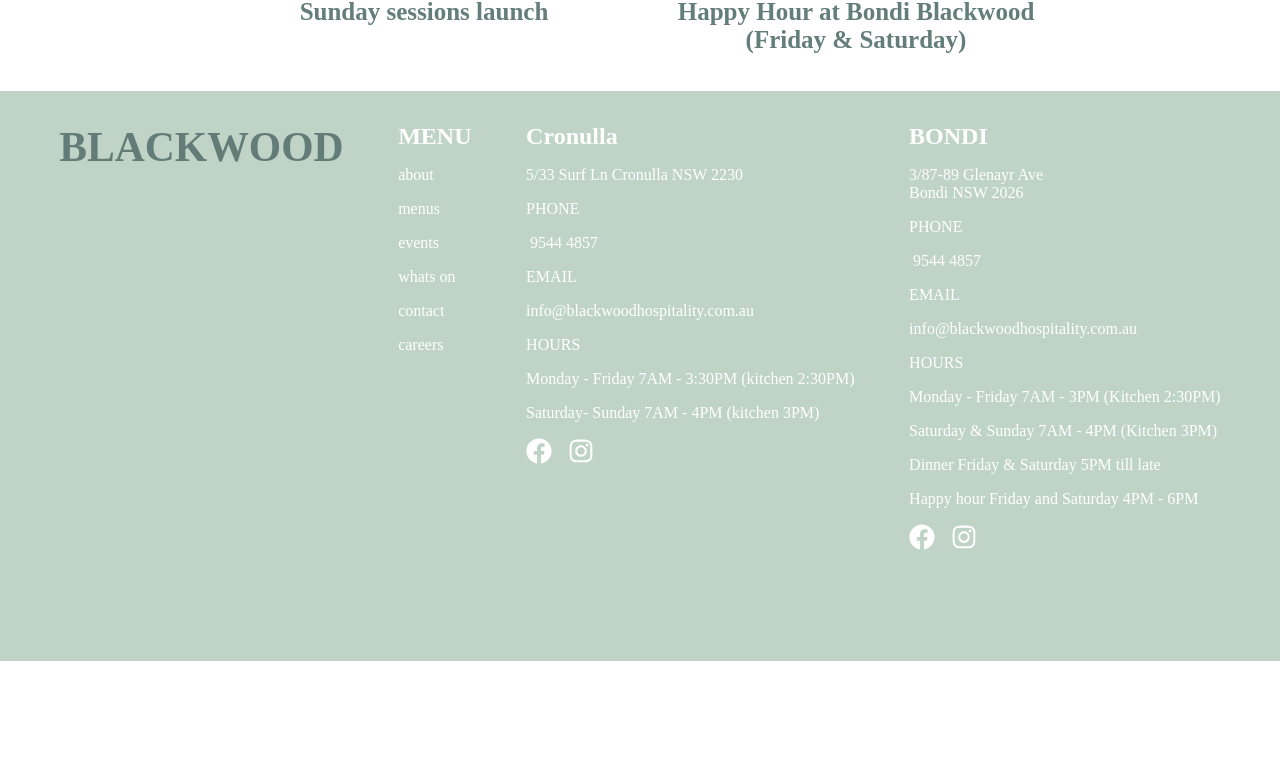
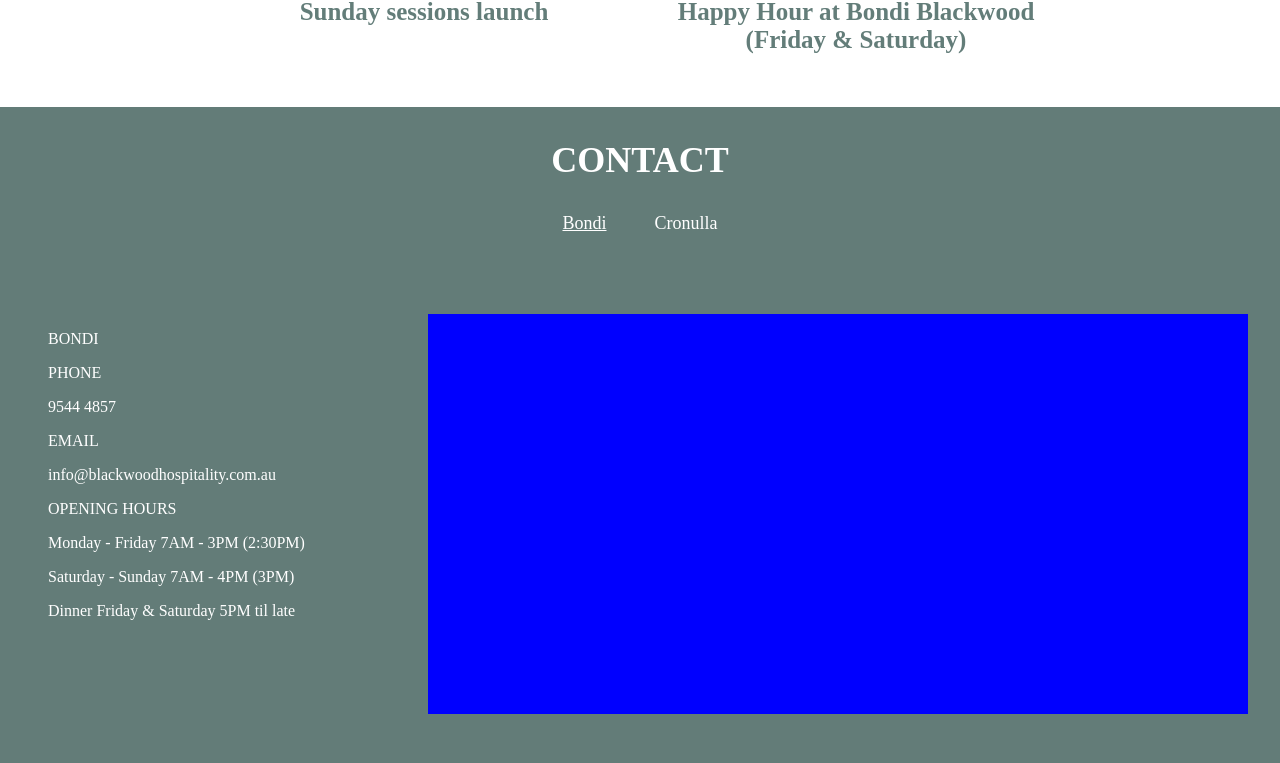
Before and after one commit to ChrisMir26/restaurantApp, a React (Vite) app: page / in a window 1280 px wide. Shown: the part 2997-3760 px from the top of the page. Before the commit the page ends 3658 px from the top, so only its background shows below. Built offline with nearby package versions, Linux system fonts and the light colour scheme.

Commit message:
contact done maps left

```diff
--- /dev/null
+++ b/src/components/Contact/Contact.jsx
@@ -0,0 +1,30 @@
+import React, { useState } from "react";
+import ContactEach from "../ContactEach/ContactEach";
+import contactStyle from "./Contact.module.css";
+import { bondiData, cronullaData } from "../../helpers/info"
+
+const Contact = () => {
+
+  const [selectedContact, setSelectedContact] = useState(bondiData)
+
+  const handleContactClick = (contactData) => {
+    setSelectedContact(contactData);
+  };
+
+  return (
+    <div className={contactStyle.contactContainer}>
+      <div className={contactStyle.contactCnt}>
+        <h2>CONTACT</h2>
+        <div className={contactStyle.contactPBox}>
+          <p onClick={() => handleContactClick(bondiData)} className={`${selectedContact === bondiData ? contactStyle.contactActive : ""} ${contactStyle.contacts}`}>Bondi</p>
+          <p onClick={() => handleContactClick(cronullaData)} className={`${selectedContact === cronullaData ? contactStyle.contactActive : ""} ${contactStyle.contacts}`}>Cronulla</p>
+        </div>
+        <div className={contactStyle.contactPropBox}>
+          <ContactEach data={selectedContact} />
+        </div>
+      </div>
+    </div>
+  );
+};
+
+export default Contact;
--- /dev/null
+++ b/src/components/Contact/Contact.module.css
@@ -0,0 +1,45 @@
+.contactContainer{
+    background-color: #637c78;
+    height: 715px;
+    width: 100%;
+    margin-top: 4rem;
+    padding: 2rem;
+    display: flex;
+    justify-content: center;
+    text-align: center;
+}
+
+.contactCnt{
+    width: 100%;
+    display: flex;
+    flex-direction: column;
+    align-items: center;
+}
+
+.contactCnt h2 {
+    font-size: 36px;
+}
+
+.contactPBox{
+    display: flex;
+    gap: 3rem;
+    margin-top: 2rem;
+;
+}
+
+.contactPBox p{
+    font-size: 18px;
+}
+
+.contactPBox p:hover {
+    cursor: pointer;
+
+}
+
+.contactActive{
+    text-decoration: underline;
+}
+
+.contactPropBox{
+ width: 100%;
+}
--- /dev/null
+++ b/src/components/ContactEach/ContactEach.jsx
@@ -0,0 +1,41 @@
+import React from "react";
+import ContactEachStyle from "./ContactEach.module.css";
+
+const ContactEach = ({ data }) => {
+  return (
+    <div className={ContactEachStyle.container}>
+      <div className={ContactEachStyle.text}>
+        <p>{data.name}</p>
+        <p>PHONE</p>
+        <p>{data.phone}</p>
+        <p>EMAIL</p>
+        <p>{data.email}</p>
+        <p>OPENING HOURS</p>
+        <p>
+          Monday - Friday{" "}
+          {`${data.openingHours.weekdays.open} - ${data.openingHours.weekdays.close} (${data.openingHours.weekdays.kitchenClose})`}
+        </p>
+        <p>
+          Saturday - Sunday{" "}
+          {`${data.openingHours.weekends.open} - ${data.openingHours.weekends.close} (${data.openingHours.weekends.kitchenClose})`}
+        </p>
+        {data.openingHours?.dinner ? (
+          <>
+            <p>
+              Dinner{" "}
+              {`${data.openingHours.dinner?.days[0]} & ${data.openingHours.dinner?.days[1]} ${data.openingHours.dinner?.start} til ${data.openingHours.dinner?.end}`}
+            </p>
+
+          </>
+        ) : null}
+      </div>
+      <div className={ContactEachStyle.mapsCnt}>
+        <div className={ContactEachStyle.maps}>
+
+        </div>
+      </div>
+    </div>
+  );
+};
+
+export default ContactEach;
--- /dev/null
+++ b/src/components/ContactEach/ContactEach.module.css
@@ -0,0 +1,23 @@
+.container{
+    width: 100%;
+   display: flex;
+    justify-content: space-between;
+    margin-top: 5rem;
+
+}
+
+.container .text {
+    text-align: left;
+}
+
+.container .text p {
+    margin: 1rem;
+}
+
+
+
+.mapsCnt{
+    height: 400px;
+    width: 820px;
+    background-color: blue;
+}
--- a/src/components/Footer/stylesFooter.module.css
+++ b/src/components/Footer/stylesFooter.module.css
@@ -2,7 +2,6 @@
     height: 570px;
     width: 100%;
     background-color:#bfd3c7;
-    margin-top: 3rem;
     padding: 2rem;
     display: flex;
     justify-content: space-around;
--- /dev/null
+++ b/src/helpers/info.js
@@ -0,0 +1,50 @@
+const bondiData = {
+    name: "BONDI",
+    phone: "9544 4857",
+    email: "info@blackwoodhospitality.com.au",
+    openingHours: {
+      weekdays: {
+        open: "7AM",
+        close: "3PM",
+        kitchenClose: "2:30PM"
+      },
+      weekends: {
+        open: "7AM",
+        close: "4PM",
+        kitchenClose: "3PM"
+      },
+      dinner: {
+        days: ["Friday", "Saturday"],
+        start: "5PM",
+        end: "late"
+      },
+      happyHour: {
+        days: ["Friday", "Saturday"],
+        start: "4PM",
+        end: "6PM"
+      }
+    }
+  };
+
+
+  const cronullaData = {
+    name: "CRONULLA",
+    address: "5/33 Surf Ln Cronulla, NSW 2230",
+    phone: "9544 4857",
+    email: "info@blackwoodhospitality.com.au",
+    openingHours: {
+      weekdays: {
+        open: "7AM",
+        close: "3:30PM",
+        kitchenClose: "2:30PM"
+      },
+      weekends: {
+        open: "7AM",
+        close: "4PM",
+        kitchenClose: "3PM"
+      }
+    }
+  };
+
+
+  export {bondiData,cronullaData}
--- a/src/pages/HomePage.jsx
+++ b/src/pages/HomePage.jsx
@@ -5,6 +5,7 @@ import About from "../components/About/About"
 import Menus from '../components/Menus/Menus'
 import WhatsOn from '../components/WhatsOn/WhatsOn'
 import Footer from '../components/Footer/Footer'
+import Contact from '../components/Contact/Contact'
 
 const HomePage = () => {
   return (
@@ -14,6 +15,7 @@ const HomePage = () => {
     <About />
     <Menus/>
     <WhatsOn />
+    <Contact/>
     <Footer/>
     </>
   )
```
